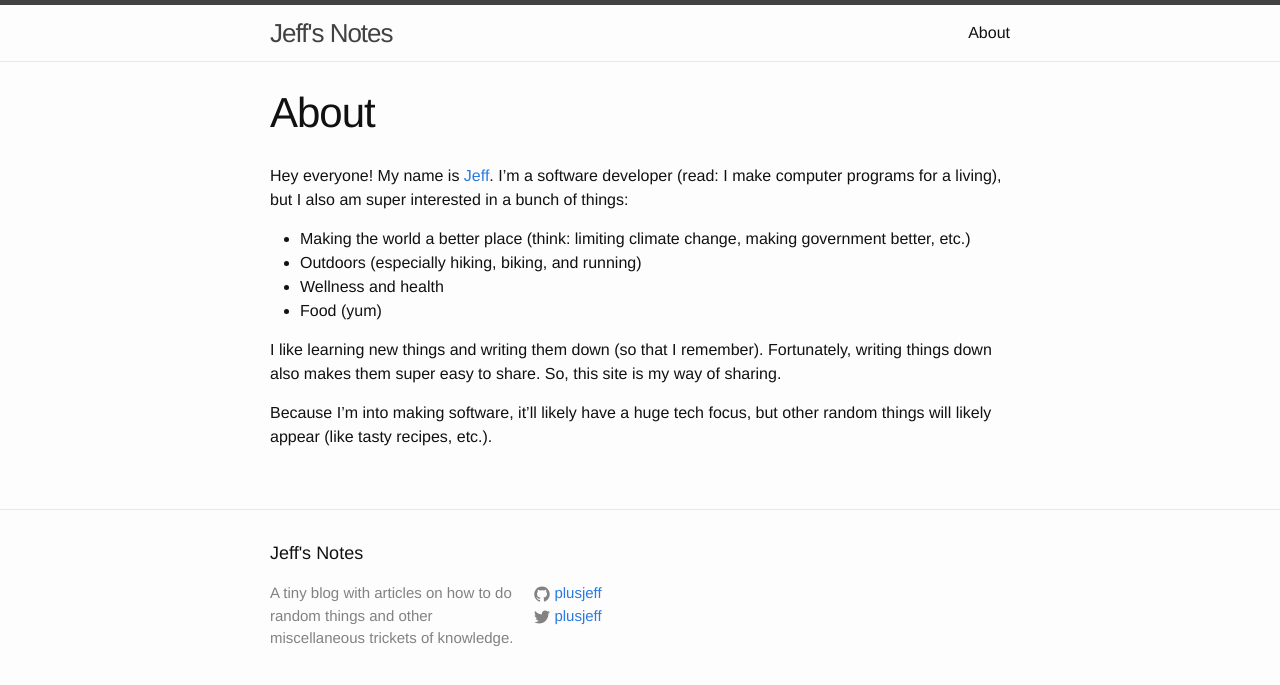
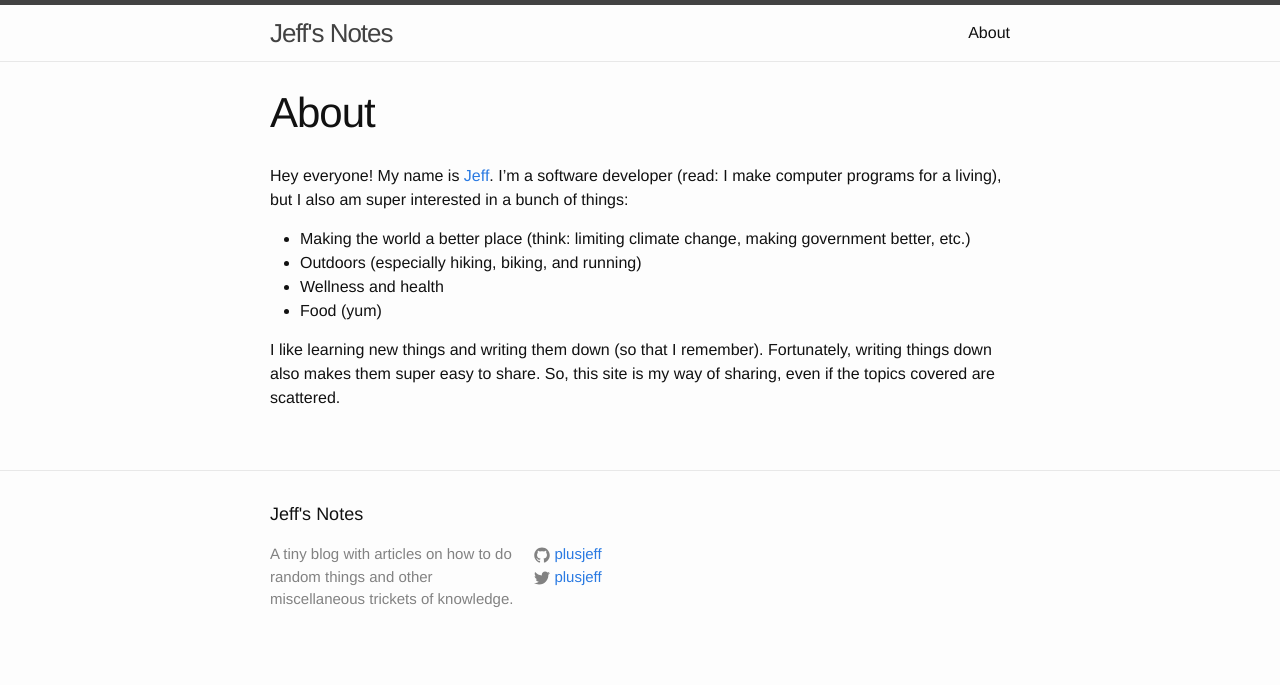
Before and after one commit to plusjeff/how-to, a Jekyll site: the page built from about.md, in a window 1280 px wide. Shown: the top 685 px of the page. Built offline with Jekyll 4.4.1, drawn with Linux system fonts in a browser that asks for light colours.

Commit message:
Quick update of About information

```diff
--- a/about.md
+++ b/about.md
@@ -11,6 +11,4 @@ Hey everyone! My name is [Jeff](http://jeffmaher.me). I'm a software developer (
 - Wellness and health
 - Food (yum)
 
-I like learning new things and writing them down (so that I remember). Fortunately, writing things down also makes them super easy to share. So, this site is my way of sharing.
-
-Because I'm into making software, it'll likely have a huge tech focus, but other random things will likely appear (like tasty recipes, etc.).
+I like learning new things and writing them down (so that I remember). Fortunately, writing things down also makes them super easy to share. So, this site is my way of sharing, even if the topics covered are scattered.
```
Also changed, not shown: README.md.
